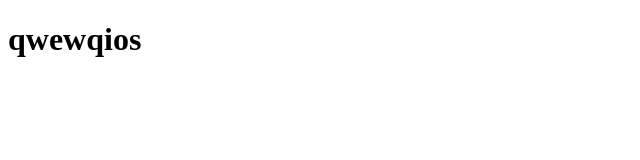
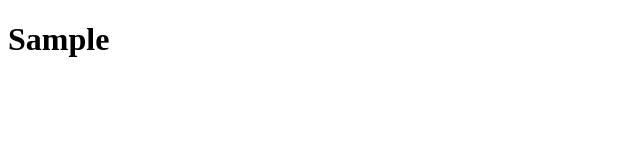
Before and after one commit to jkenriquez12/practice, a plain HTML site: page index.html in a window 1280 px wide. Shown: the whole page, without its empty margins (0-640 px from the left). Drawn offline with Linux system fonts and the light colour scheme.

Commit message:
initial commit

```diff
--- a/index.html
+++ b/index.html
@@ -7,6 +7,6 @@
     <title>Document</title>
 </head>
 <body>
-    <div><h1>qwewqios</h1></div>
+    <div><h1>Sample</h1></div>
 </body>
 </html>
```
